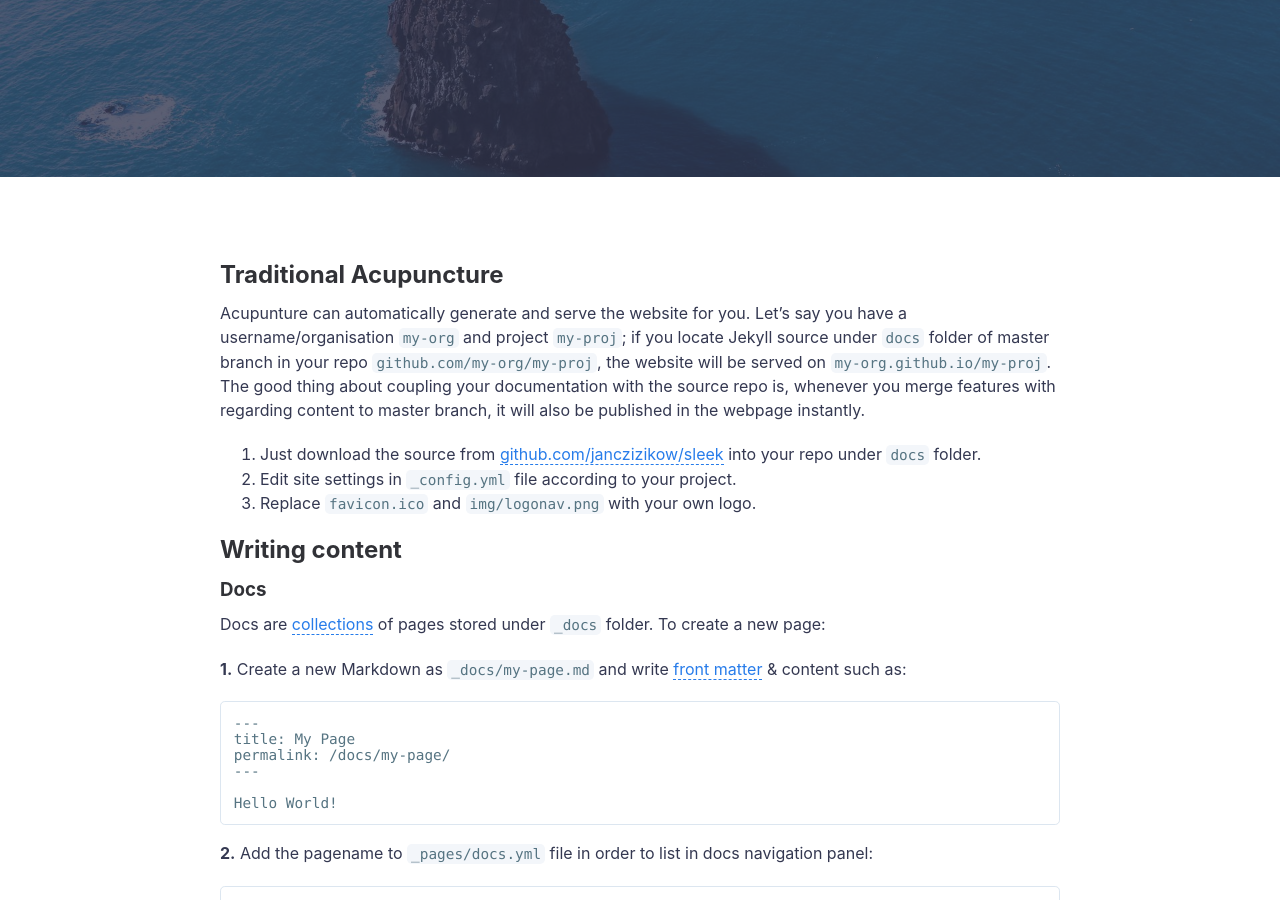
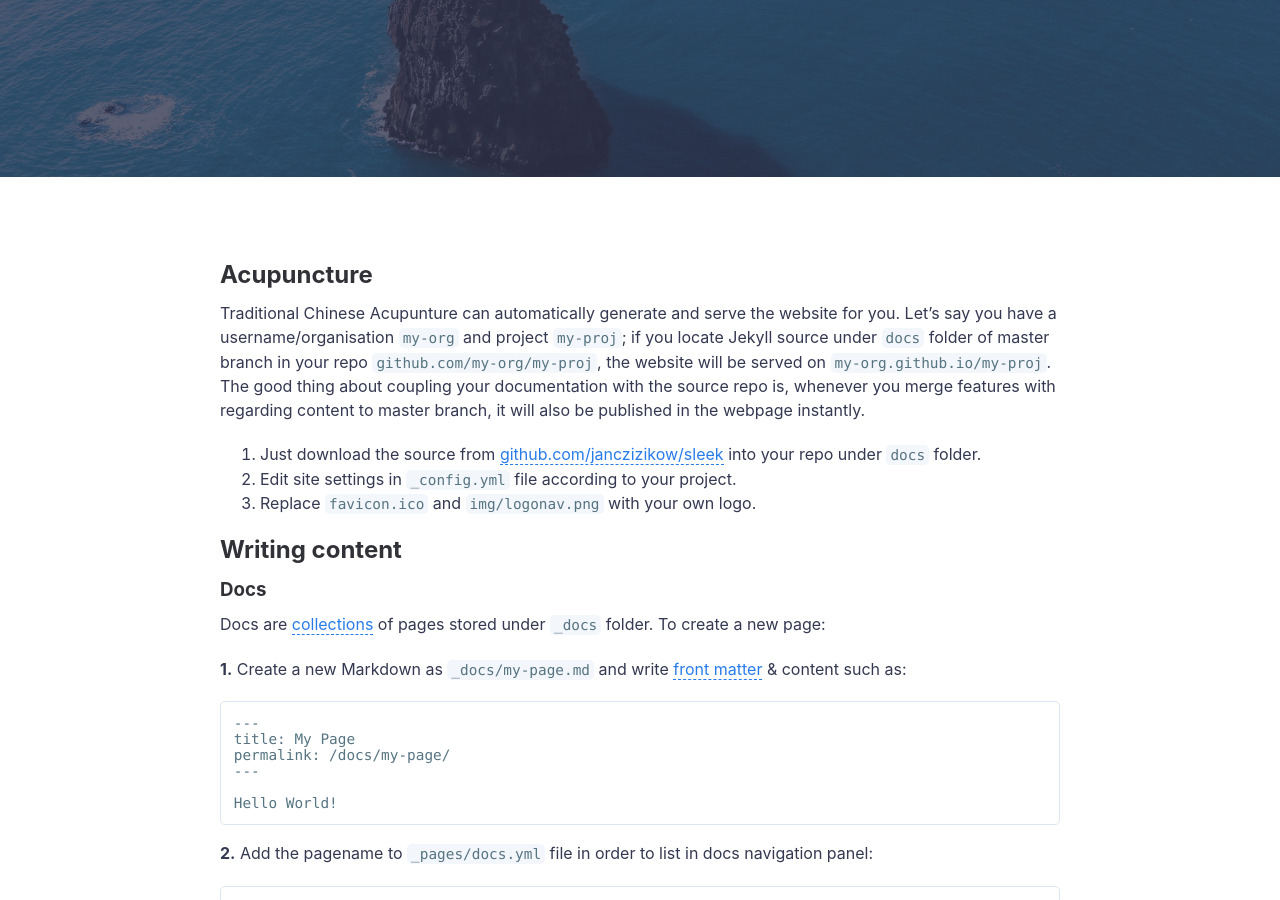
Before and after one commit to jabber99/jabber99.github.io, a Jekyll site: the page built from _posts/2017-11-26-getting-started.md, in a window 1280 px wide and 900 px high, scrolled down 399 px. Built offline with Jekyll 4.4.1, drawn with Linux system fonts in a browser that asks for light colours; comment, search, counter and statistics services are not loaded.

Commit message:
Update 2017-11-26-getting-started.md

```diff
--- a/_posts/2017-11-26-getting-started.md
+++ b/_posts/2017-11-26-getting-started.md
@@ -4,9 +4,9 @@ title: Traditional Acupunture
 featured-img: sleek
 ---
 
-## Traditional Acupuncture
+## Acupuncture
 
-Acupunture can automatically generate and serve the website for you.
+Traditional Chinese Acupunture can automatically generate and serve the website for you.
 Let's say you have a username/organisation `my-org` and project `my-proj`; if you locate Jekyll source under `docs` folder of master branch in your repo `github.com/my-org/my-proj`, the website will be served on `my-org.github.io/my-proj`.
 The good thing about coupling your documentation with the source repo is, whenever you merge features with regarding content to master branch, it will also be published in the webpage instantly.
 
```
